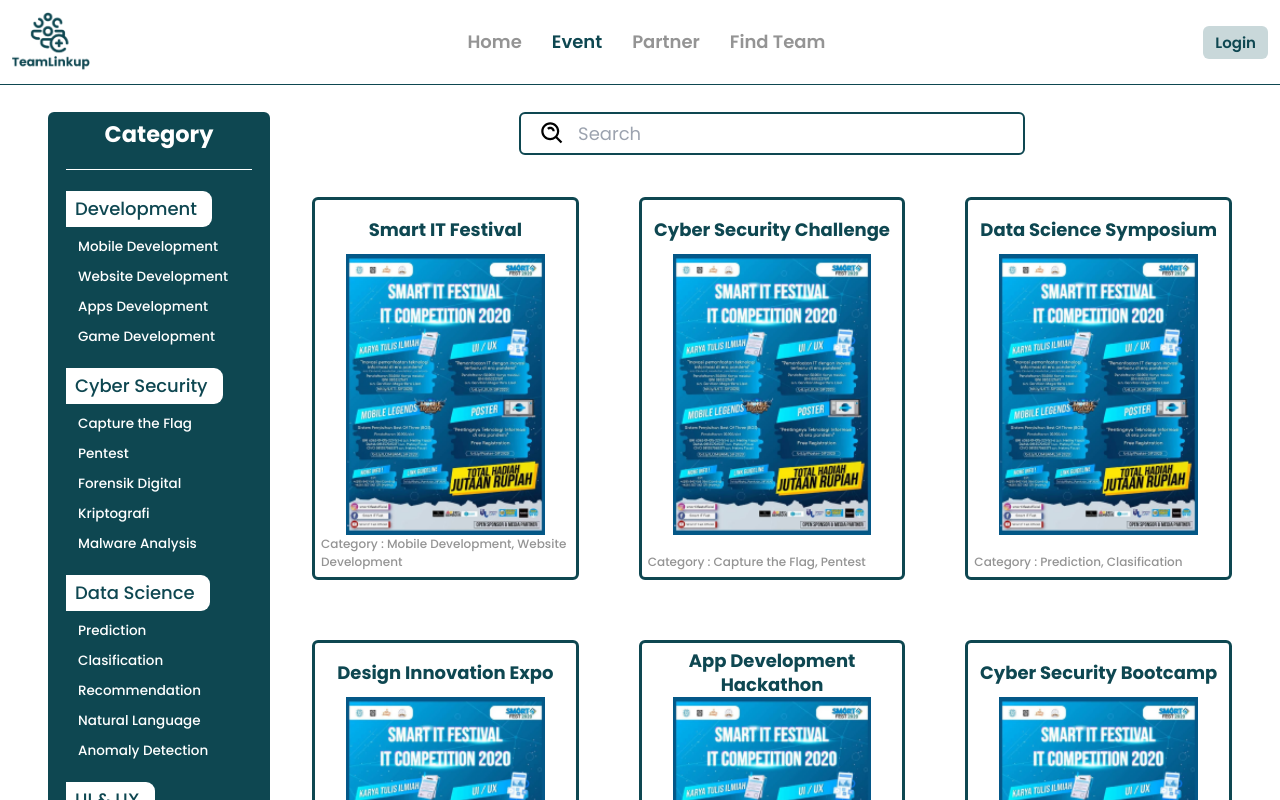
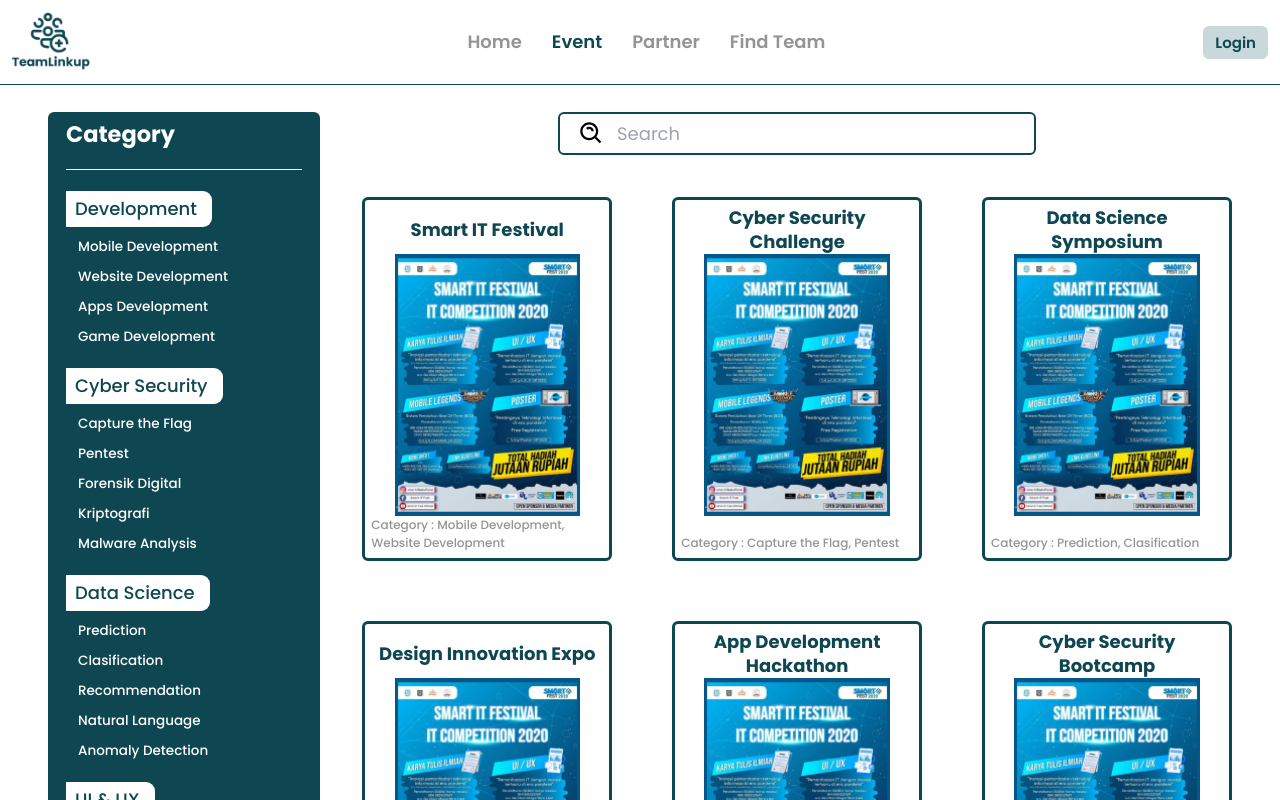
Before and after one commit to NaufalFawwaz/TeamLinkup, a React (Vite) app: page /event in a window 1280 px wide. Shown: the top 800 px of the page. Built offline with nearby package versions, Linux system fonts and the light colour scheme.

Commit message:
[FIX] fix category width

```diff
--- a/src/components/Category.jsx
+++ b/src/components/Category.jsx
@@ -14,8 +14,8 @@ const Category = ({ data, onSelectCategory }) => {
     };
 
     return (
-        <div className='bg-primary3 py-3 px-2 sm:px-6 rounded-lg w-full sm:w-fit h-fit'>
-            <h2 className='text-3xl font-bold text-white text-center'>Category</h2>
+        <div className='bg-primary3 py-3 px-2 sm:px-6 rounded-lg w-full sm:w-fit xl:w-[23%] h-fit'>
+            <h2 className='text-3xl font-bold text-white text-start'>Category</h2>
             <div className='h-px bg-white my-7' />
             <div className='w-full grid grid-cols-2 sm:grid-cols-1'>
                 {data.map((filter, index) => (
```
